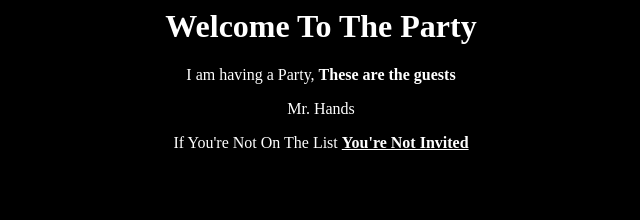
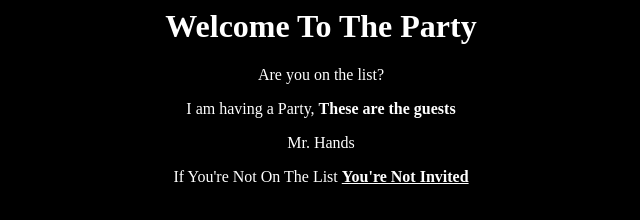
Before and after one commit to HumusGerkin/TheList, a plain HTML site: page index.html in a window 1280 px wide. Shown: the whole page, without its empty margins (319-959 px from the left). Drawn offline with Linux system fonts and the light colour scheme.

Commit message:
Update index.html

```diff
--- a/index.html
+++ b/index.html
@@ -4,9 +4,12 @@
   <title> The List </title>
 </head>
 <body>
-  <h1> Welcome To The Party</h1>
-  <p> I am having a Party, <b> These are the guests </b> </p>
-  <p> Mr. Hands </p>
-  <p> If You're Not On The List <b><u> You're Not Invited </u></b> </p>
+  <header>
+    <h1> Welcome To The Party</h1>
+    <p> Are you on the list?</p>
+  </header>
+    <p> I am having a Party, <b> These are the guests </b> </p>
+    <p> Mr. Hands </p>
+    <p> If You're Not On The List <b><u> You're Not Invited </u></b> </p>
 </body>
 </html>
```
